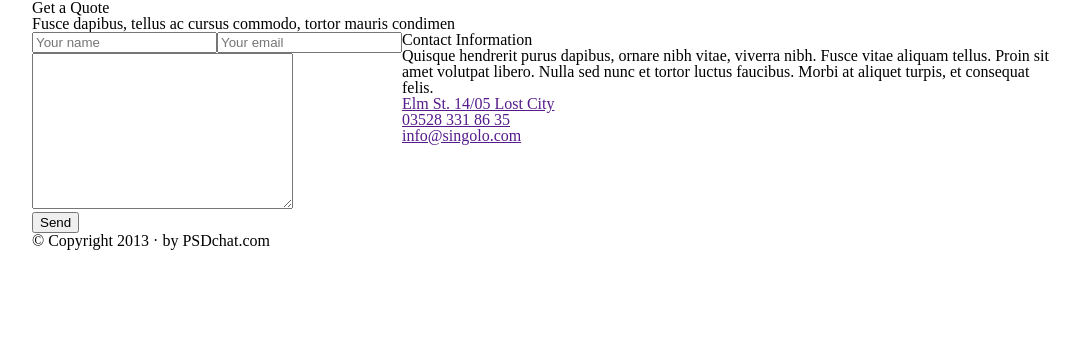
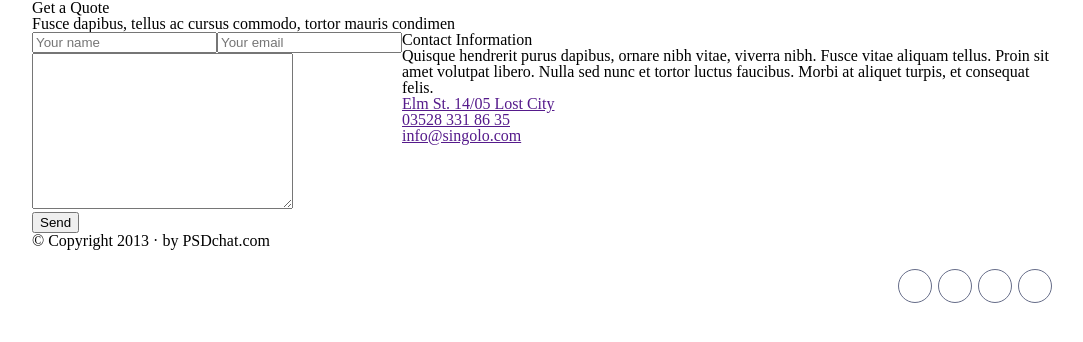
Before and after one commit to Soullnik/singolo, a plain HTML site: page singolo3.html in a window 1280 px wide. Shown: the whole page, without its empty margins (98-1181 px from the left). Drawn offline with nearby package versions, Linux system fonts and the light colour scheme.

Commit message:
feat: add social box

```diff
--- a/singolo3.css
+++ b/singolo3.css
@@ -38,3 +38,28 @@
 .layout-2-column {
     display: flex;
 }
+
+.tool {
+    display: flex;
+    justify-content: space-between;
+}
+
+.social-box {
+    display: flex;
+    width: 154px;
+    margin-top: 36px;
+    justify-content: space-between;
+}
+
+.social-icon {
+    width: 32px;
+    height: 32px;
+    float: left;
+    border: 1px solid #666d89;
+    border-radius: 24px;
+}
+
+.google:hover {background: #DD4B39; color: #fff;}
+.twitter:hover {background: #00acee; color: #fff;}
+.facebook:hover {background: #3b5998; color: #fff;}
+.linkedin:hover {background: #0e76a8; color: #fff;}
--- a/singolo3.html
+++ b/singolo3.html
@@ -52,8 +52,11 @@
             <div class="wrapper">
                 <div class="tool">
                     <h4>© Copyright 2013 · by PSDchat.com</h4>
-                    <div class="tool_icon">
-                        <span class="icon-square icon_square_lilium"></span>
+                    <div class="social-box">
+                        <a href="#" target="_blank" class="social-icon facebook"></a>
+                        <a href="#" target="_blank" class="social-icon google"></a>
+                        <a href="#" target="_blank" class="social-icon twitter"></a>
+                        <a href="#" target="_blank" class="social-icon linkedin"></a>
                     </div>
                 </div>
             </div>
```
